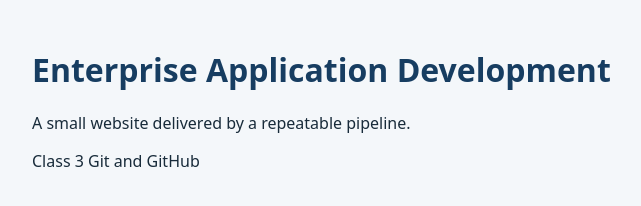
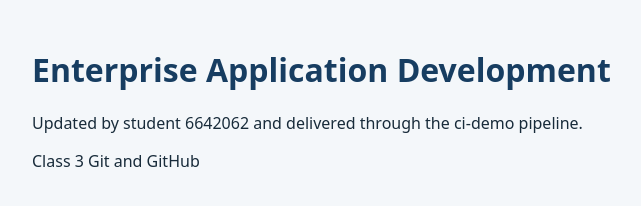
Before and after one commit to kayos4326/ead-website-delivery, a plain HTML site: page src/index.html in a window 1280 px wide. Shown: the whole page, without its empty margins (208-849 px from the left). Drawn offline with Linux system fonts and the light colour scheme.

Commit message:
Change homepage message for student 6642062

```diff
--- a/src/index.html
+++ b/src/index.html
@@ -9,7 +9,7 @@
 <body>
   <main>
     <h1>Enterprise Application Development</h1>
-    <p id="message">A small website delivered by a repeatable pipeline.</p>
+    <p id="message">Updated by student 6642062 and delivered through the ci-demo pipeline.</p>
     <p>Class 3 Git and GitHub</p>
   </main>
 </body>
```
